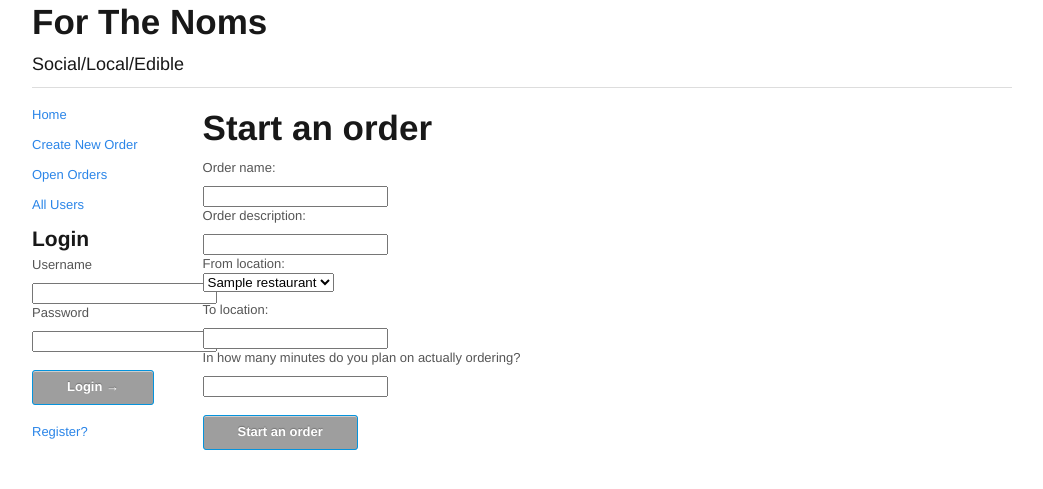
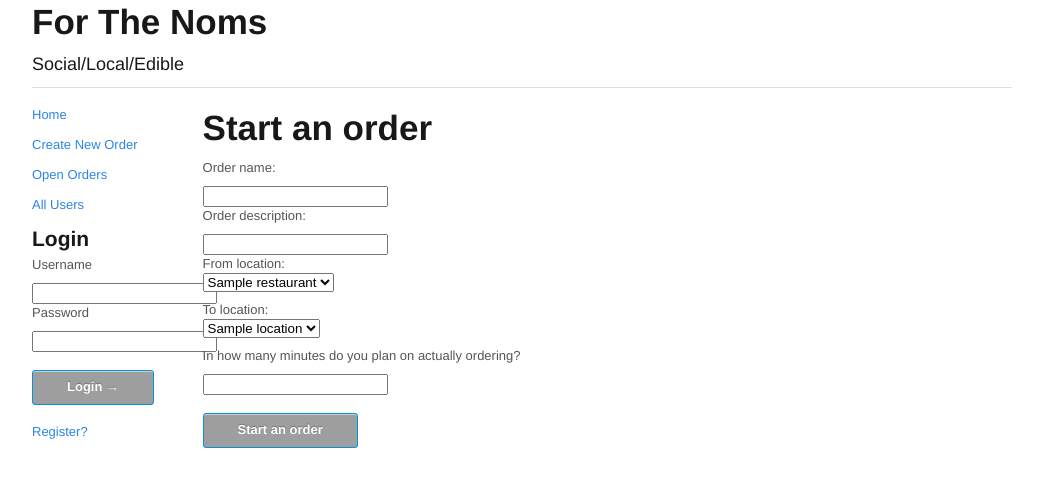
Before and after one commit to ayanonagon/nom, a Django app: template templates/start_order.html in a window 1280 px wide. Shown: the top 489 px of the page, without its empty margins (118-1161 px from the left). Run offline with Django 3.2, Linux system fonts and the light colour scheme; the template is opened without the code that fills it: most values are stand-ins (such as "Sample title", 1, 10 or a date in 2020); parts of the project's set-up code (start-up, migrations or seed data) failed here and were passed over; grey boxes are pictures that could not be loaded.

Commit message:
"To" locations fixed

```diff
--- a/orders/locations.py
+++ b/orders/locations.py
@@ -1,7 +1,7 @@
 def get_penn_locations():
     """Return a list of popular UPenn locations."""
     locations = []
-    with open('locations.txt', 'rU') as f:
+    with open('orders/locations.txt', 'rU') as f:
         for line in f:
             location = {}
             parts = line.strip().split('?')
@@ -13,4 +13,4 @@ def get_penn_locations():
     return locations
 
 if __name__ == '__main__':
-    print load_locations()
+    print get_penn_locations()
--- a/orders/views.py
+++ b/orders/views.py
@@ -26,6 +26,7 @@ from orders.nomforms import RegistrationForm
 
 from orders.food import Restaurant
 from orders.ordrin import *
+from orders.locations import *
 
 from collections import defaultdict
 from datetime import datetime
@@ -156,8 +157,9 @@ def nomcreate(request):
     #since ordrin only works in a couple of locations (not including Philly),
     #data is pulled from a hardcoded location
     restaurants = get_restaurants('401 Harvey Road', 'College Station', '77840')
-
-    return render_to_response('start_order.html', {"restaurants" : restaurants})
+    locations = get_penn_locations()
+    locs = [ loc['name'] for loc in locations]
+    return render_to_response('start_order.html', {"locations": locs, "restaurants" : restaurants})
 
 @login_required
 def nomsave(request):
--- a/templates/start_order.html
+++ b/templates/start_order.html
@@ -17,7 +17,12 @@
         </select>
 
 
-        <label for="to_location">To location:</label><input type="text" name="to_location" value="" id="to_location" />
+        <label for="to_location">To location:</label>
+        <select name="to_location" id="to_location" />
+          {% for location in locations %}
+          <option value={{ location }}> {{ location }} </option>
+          {% endfor %}
+        </select>
 
 
 
```
